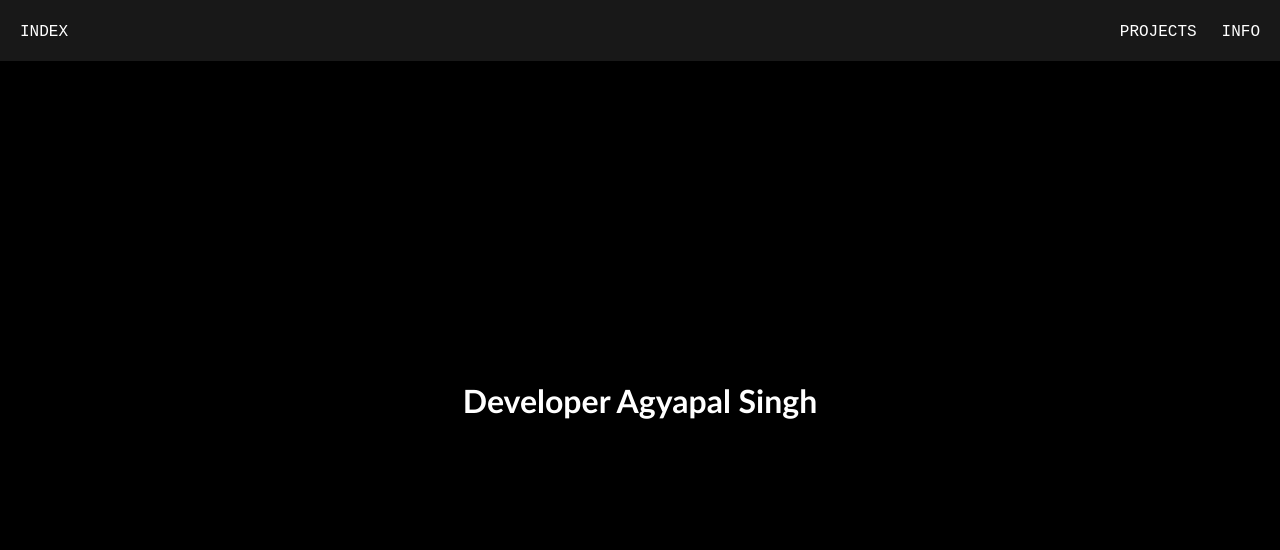
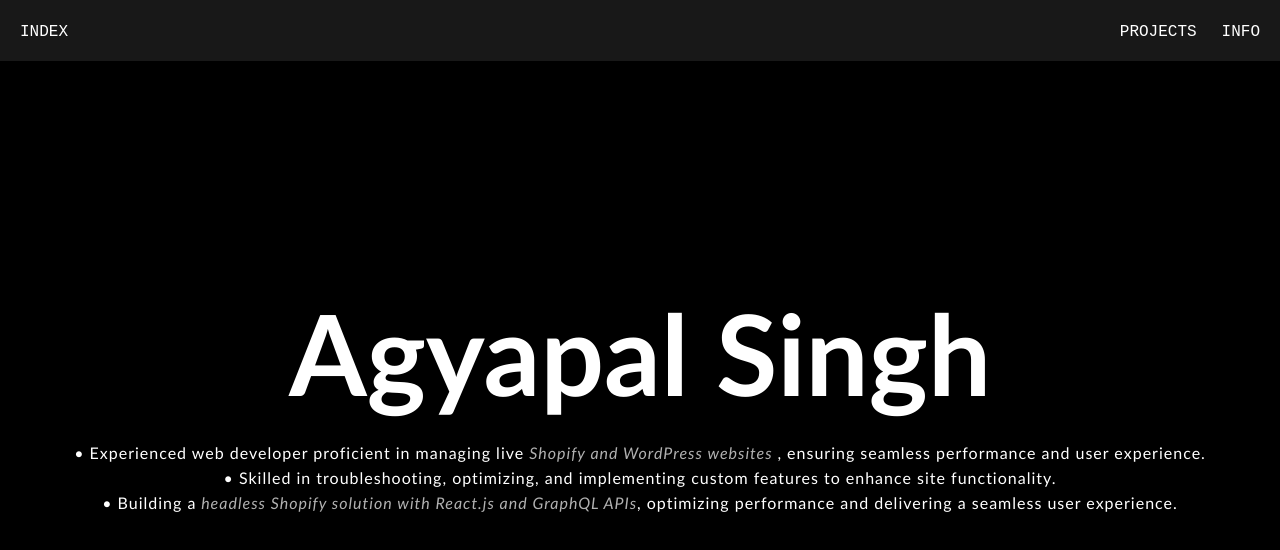
Before and after one commit to AgyapalSingh/next-testing, a Next.js app: page / in a window 1280 px wide. Shown: the top 550 px of the page. Built offline with nearby package versions, Linux system fonts and the light colour scheme.

Commit message:
HomePAge Updated

```diff
--- a/app/globals.css
+++ b/app/globals.css
@@ -2,6 +2,7 @@
   --bg-color: black;
   --secondary-color: #181818;
   --text-color: white;
+  --text-color-secondary: #b1b1b1;
 }
 
 *{
@@ -48,8 +49,24 @@ nav{
     width: 100vw;
     height: 100svh;
     display: flex;
+    flex-direction: column;
     align-items: center;
     justify-content: center;
     text-align: center;
+    gap: 20px;
+}
 
+.ag-home-container h1{
+    font-size: 14vh;
 }
+
+.ag-home-container p{
+    font-size: 2vh;
+    line-height: 25px;
+    letter-spacing: 1px;
+}
+
+p span{
+    font-style: italic;
+    color: var(--text-color-secondary);
+}
--- a/app/page.js
+++ b/app/page.js
@@ -1,7 +1,15 @@
 export default function Home() {
   return (
     <div className="ag-home-container">
-      <h1>Developer Agyapal Singh</h1>
+      <h1>Agyapal Singh</h1>
+      <p>
+        • Experienced web developer proficient in managing live <span> Shopify and
+        WordPress websites </span>, ensuring seamless performance and user experience.
+        <br></br>• Skilled in troubleshooting, optimizing, and implementing
+        custom features to enhance site functionality. <br></br>• Building a
+        <span> headless Shopify solution with React.js and GraphQL APIs</span>, optimizing
+        performance and delivering a seamless user experience.
+      </p>
     </div>
   );
 }
```
